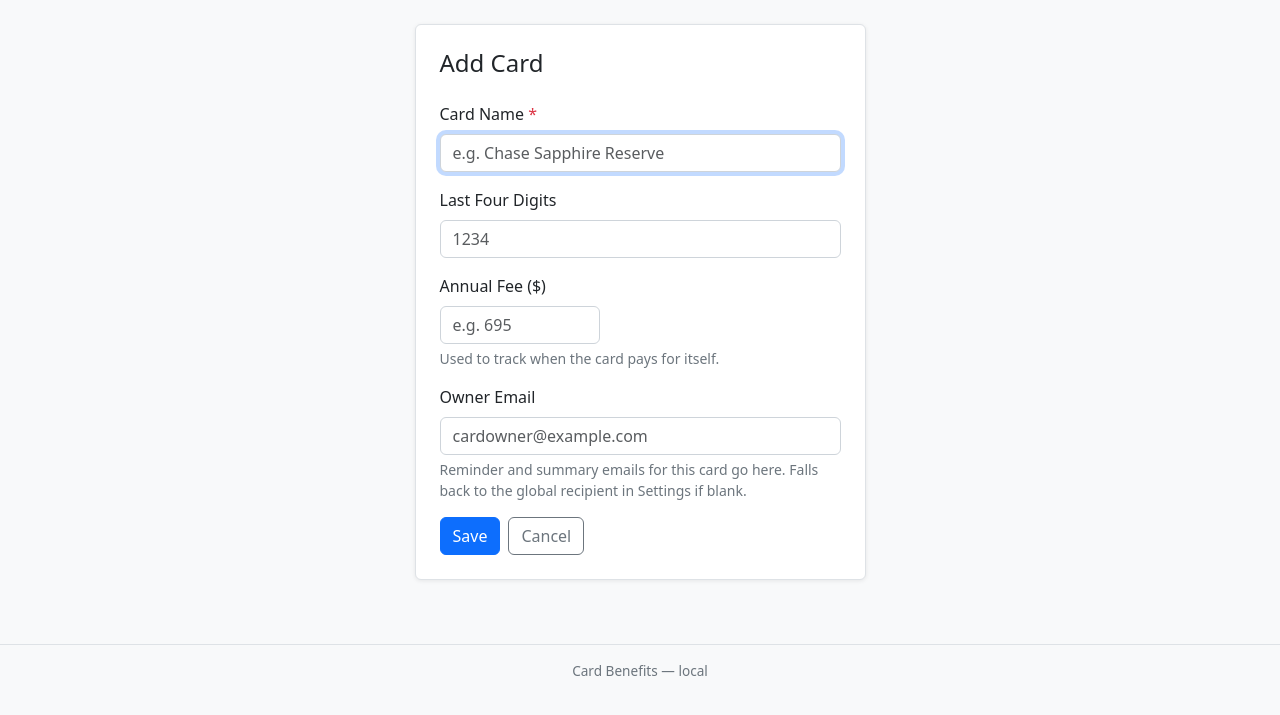
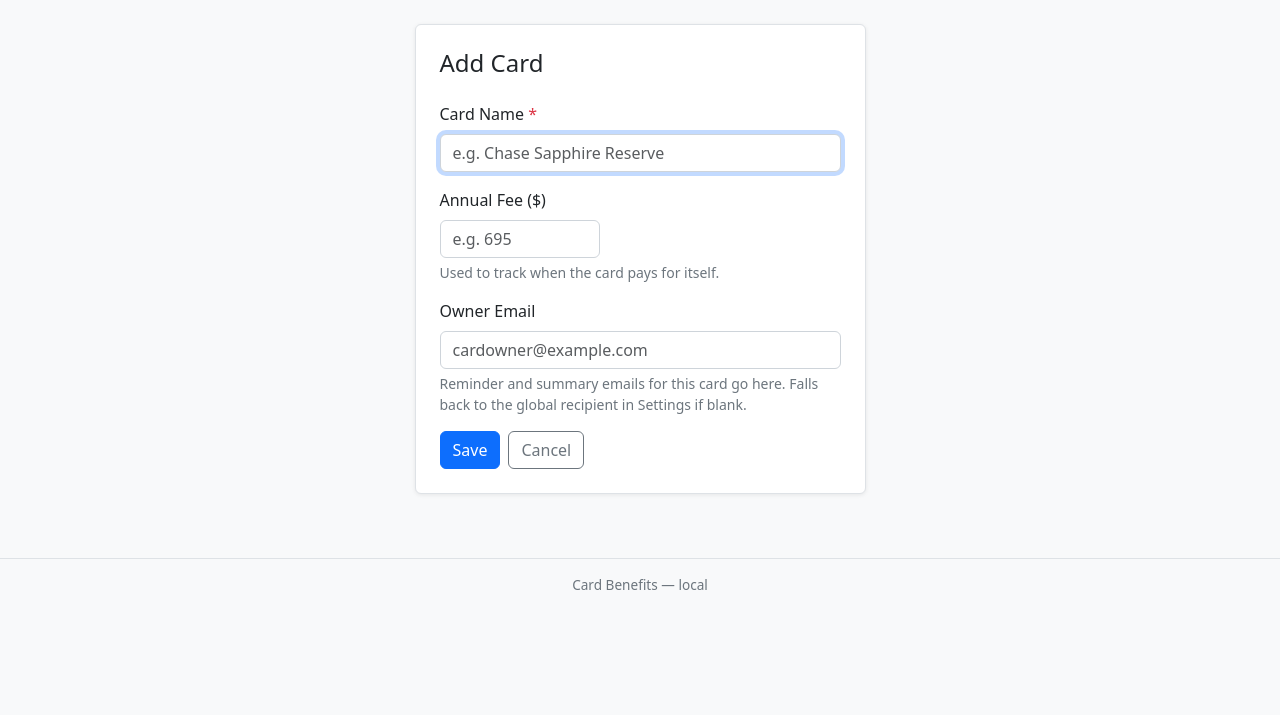
Before and after one commit to trentschroeder/card-benefits-tracker, a Flask app: page /cards/new in a window 1280 px wide. Shown: the part 57-772 px from the top of the page. Run offline with Flask 3, Linux system fonts and the light colour scheme; the visitor is signed in with stand-in values (Sample User, id 1).

Commit message:
Remove last_four from entire application
Drops the concept of card last-four digits: removed from schema,
all routes, email templates, HTML templates, and seed script.
Added init_db migration to drop the column from existing databases.

```diff
--- a/app.py
+++ b/app.py
@@ -73,6 +73,11 @@ def init_db():
         pass
     try:
         db.execute('ALTER TABLE cards ADD COLUMN owner_email TEXT')
+        db.commit()
+    except Exception:
+        pass
+    try:
+        db.execute('ALTER TABLE cards DROP COLUMN last_four')
         db.commit()
     except Exception:
         pass
@@ -273,7 +278,6 @@ def cards_list():
 def card_new():
     if request.method == 'POST':
         name        = request.form.get('name', '').strip()
-        last_four   = request.form.get('last_four', '').strip() or None
         owner_email = request.form.get('owner_email', '').strip() or None
         annual_fee  = request.form.get('annual_fee', '').strip() or None
         if annual_fee:
@@ -286,8 +290,8 @@ def card_new():
             return render_template('cards/form.html', form=request.form)
         db = get_db()
         cur = db.execute(
-            'INSERT INTO cards (name, last_four, annual_fee, owner_email) VALUES (?, ?, ?, ?)',
-            (name, last_four, annual_fee, owner_email))
+            'INSERT INTO cards (name, annual_fee, owner_email) VALUES (?, ?, ?)',
+            (name, annual_fee, owner_email))
         cid = cur.lastrowid
         db.commit()
         db.close()
@@ -308,7 +312,6 @@ def card_detail(id):
 
     if request.method == 'POST':
         name        = request.form.get('name', '').strip()
-        last_four   = request.form.get('last_four', '').strip() or None
         active      = 1 if request.form.get('active') else 0
         owner_email = request.form.get('owner_email', '').strip() or None
         annual_fee  = request.form.get('annual_fee', '').strip() or None
@@ -321,8 +324,8 @@ def card_detail(id):
             flash('Card name is required.', 'danger')
         else:
             db.execute(
-                'UPDATE cards SET name=?, last_four=?, active=?, annual_fee=?, owner_email=? WHERE id=?',
-                (name, last_four, active, annual_fee, owner_email, id))
+                'UPDATE cards SET name=?, active=?, annual_fee=?, owner_email=? WHERE id=?',
+                (name, active, annual_fee, owner_email, id))
             db.commit()
             flash('Card updated.', 'success')
         db.close()
@@ -639,7 +642,7 @@ def send_summary():
         for card in cards:
             pending = _pending_for_card(card)
             if pending:
-                cards_data.append({'card_name': card['name'], 'last_four': card['last_four'], 'benefits': pending})
+                cards_data.append({'card_name': card['name'], 'benefits': pending})
         db.close()
         if not cards_data:
             flash('Nothing to send — all benefits are fully used or set to auto.', 'info')
@@ -661,7 +664,7 @@ def send_summary():
             pending = _pending_for_card(card)
             if pending:
                 by_recipient.setdefault(card['owner_email'], []).append(
-                    {'card_name': card['name'], 'last_four': card['last_four'], 'benefits': pending}
+                    {'card_name': card['name'], 'benefits': pending}
                 )
         db.close()
         if not by_recipient:
@@ -709,7 +712,7 @@ def _run_reminder_check(force=False):
     benefits_due = []
 
     raw = db.execute('''
-        SELECT b.*, c.name AS card_name, c.last_four, c.owner_email
+        SELECT b.*, c.name AS card_name, c.owner_email
         FROM benefits b
         JOIN cards c ON c.id = b.card_id
         WHERE b.active = 1 AND c.active = 1
@@ -737,7 +740,6 @@ def _run_reminder_check(force=False):
                     benefits_due.append({
                         'to':            card_recipient,
                         'card_name':     row['card_name'],
-                        'last_four':     row['last_four'],
                         'benefit_name':  b['name'],
                         'credit_amount': b['credit_amount'],
                         'amount_used':   b['amount_used'],
--- a/schema.sql
+++ b/schema.sql
@@ -1,7 +1,6 @@
 CREATE TABLE IF NOT EXISTS cards (
     id          INTEGER PRIMARY KEY AUTOINCREMENT,
     name        TEXT    NOT NULL,
-    last_four   TEXT,
     annual_fee  REAL,
     owner_email TEXT,
     active      INTEGER NOT NULL DEFAULT 1,
--- a/templates/benefits/form.html
+++ b/templates/benefits/form.html
@@ -7,7 +7,7 @@
     <div class="card p-4">
       <h4 class="mb-1">{% if benefit %}Edit Benefit{% else %}Add Benefit{% endif %}</h4>
       <p class="text-muted mb-4">
-        Card: <strong>{{ card.name }}{% if card.last_four %} …{{ card.last_four }}{% endif %}</strong>
+        Card: <strong>{{ card.name }}</strong>
       </p>
 
       <form method="post">
--- a/templates/cards/form.html
+++ b/templates/cards/form.html
@@ -11,11 +11,6 @@
           <label class="form-label">Card Name <span class="text-danger">*</span></label>
           <input name="name" type="text" class="form-control"
                  value="{{ form.get('name', '') }}" placeholder="e.g. Chase Sapphire Reserve" required autofocus>
-        </div>
-        <div class="mb-3">
-          <label class="form-label">Last Four Digits</label>
-          <input name="last_four" type="text" maxlength="4" class="form-control"
-                 value="{{ form.get('last_four', '') }}" placeholder="1234">
         </div>
         <div class="mb-3">
           <label class="form-label">Annual Fee ($)</label>
--- a/templates/cards/list.html
+++ b/templates/cards/list.html
@@ -20,7 +20,6 @@
     <thead>
       <tr>
         <th>Card</th>
-        <th>Last Four</th>
         <th>Benefits</th>
         <th>Status</th>
         <th></th>
@@ -30,7 +29,6 @@
       {% for card in cards %}
       <tr>
         <td class="fw-semibold">{{ card.name }}</td>
-        <td>{% if card.last_four %}…{{ card.last_four }}{% else %}<span class="text-muted">—</span>{% endif %}</td>
         <td>{{ card.benefit_count }}</td>
         <td>
           {% if card.active %}
--- a/templates/dashboard.html
+++ b/templates/dashboard.html
@@ -238,10 +238,7 @@
     <button class="btn-collapse" onclick="toggleCard({{ card.id }})" title="Expand / collapse">
       <i class="bi bi-chevron-down" id="collapse-chevron-{{ card.id }}"></i>
     </button>
-    <span class="fw-semibold" style="font-size:.95rem;">
-      {{ card.name }}
-      {% if card.last_four %}<span class="text-muted fw-normal">&thinsp;…{{ card.last_four }}</span>{% endif %}
-    </span>
+    <span class="fw-semibold" style="font-size:.95rem;">{{ card.name }}</span>
     <a href="{{ url_for('card_detail', id=card.id) }}"
        class="btn btn-outline-secondary ms-auto py-0 px-2" style="font-size:.72rem;">
       <i class="bi bi-pencil"></i>
```
Also changed, not shown: email_sender.py (+2 -6 lines), seed_amex_platinum.py (+4 -7 lines), templates/cards/detail.html (+1 -9 lines).
